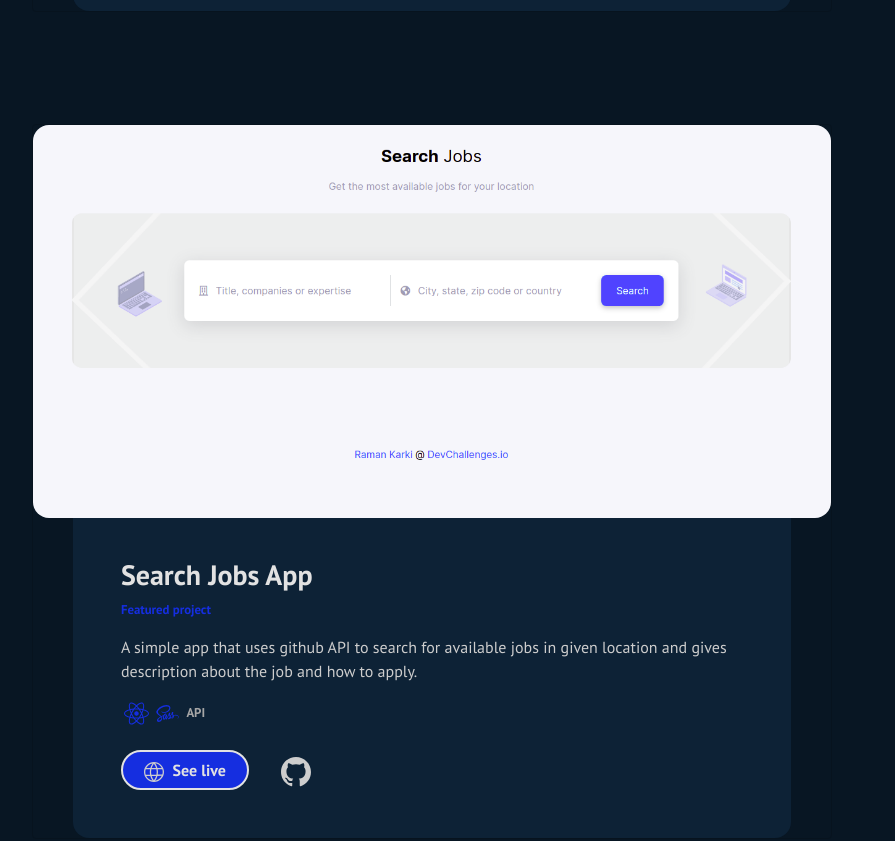
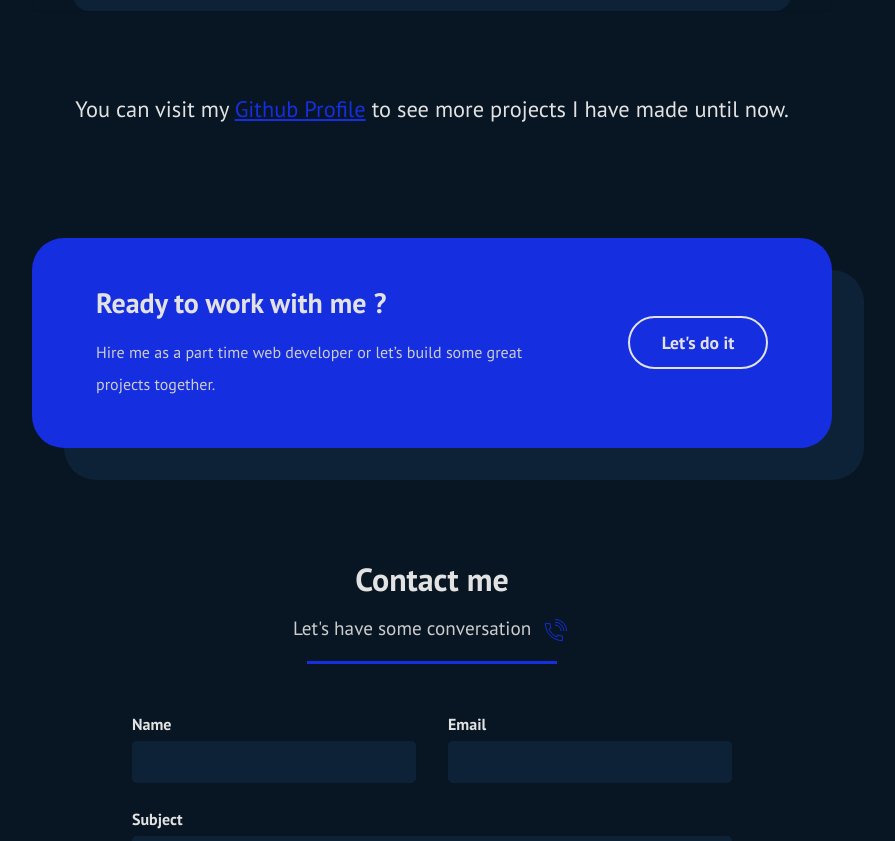
Before and after one commit to ramankarki/portfolio, a React (Create React App) app: page / in a window 1280 px wide. Shown: the part 8160-9001 px from the top of the page, without its empty margins (208-1103 px from the left). Built offline with nearby package versions, Linux system fonts and the light colour scheme.

Commit message:
remove job search app - api has been deprecated

```diff
--- a/src/components/Projects/index.jsx
+++ b/src/components/Projects/index.jsx
@@ -6,7 +6,6 @@ import githubIcon from './img/github_icon.svg';
 import chatAppSS from './img/chat_app.png';
 import folderListAppSS from './img/folder_list_app.png';
 import weatherAppSS from './img/weather_app.png';
-import jobSearchSS from './img/job_search_app.png';
 import easyStationarySS from './img/easy-stationary.png';
 import reactIcon from './img/react.svg';
 import reduxIcon from './img/redux.svg';
@@ -232,46 +231,6 @@ export default class index extends Component {
               </div>
             </div>
           </article>
-
-          <article className="card">
-            <img
-              className="card__projectSS"
-              src={jobSearchSS}
-              alt="search jobs app screen shot"
-            />
-            <div className="card__content">
-              <h3 className="card__heading">Search Jobs App</h3>
-              <p className="card__subheading">Featured project</p>
-              <p className="card__desc">
-                A simple app that uses github API to search for available jobs
-                in given location and gives description about the job and how to
-                apply.
-              </p>
-              <img
-                className="card__techIcon"
-                src={reactIcon}
-                alt="react icon"
-              />
-              <img className="card__techIcon" src={sassIcon} alt="sass icon" />
-              <span> API</span>
-              <div className="card__button">
-                <a
-                  href="https://githubjob-search.netlify.app/"
-                  target="_blank"
-                  rel="noreferrer"
-                >
-                  <img src={liveIcon} alt="live on internet icon" /> See live
-                </a>
-                <a
-                  href="https://github.com/ramankarki/job-search"
-                  target="_blank"
-                  rel="noreferrer"
-                >
-                  <img src={githubIcon} alt="github logo" />
-                </a>
-              </div>
-            </div>
-          </article>
         </div>
 
         <p className="projects__moreProject">
```
Also changed, not shown: src/components/Projects/img/job_search_app.png (deleted).
